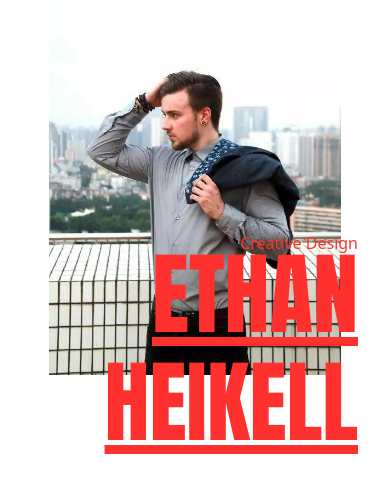
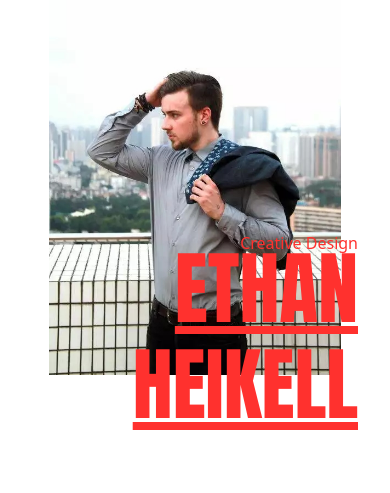
Before and after one commit to UndrscoreEX/Portfolio_proff, a Flask app: page / in a window 390 px wide. Shown: the top 493 px of the page. Run offline with Flask 2, Linux system fonts and the light colour scheme; some libraries are stand-ins or nearby versions.

Commit message:
centering images on hp and scale down mobile landing page text

```diff
--- a/static/css/styles.css
+++ b/static/css/styles.css
@@ -280,6 +280,12 @@ footer div {
 
 /* medium and below */
 @media only screen and (max-width: 992px) {
+    .img-cont div{
+        text-align: center!important;
+    }
+
+
+
     .index-main{
         margin-top: -5rem;
     }
@@ -309,7 +315,7 @@ footer div {
         /* position:; */
     }
     .main-title{
-        font-size:90px;
+        font-size:80px;
 
 
     }
```
